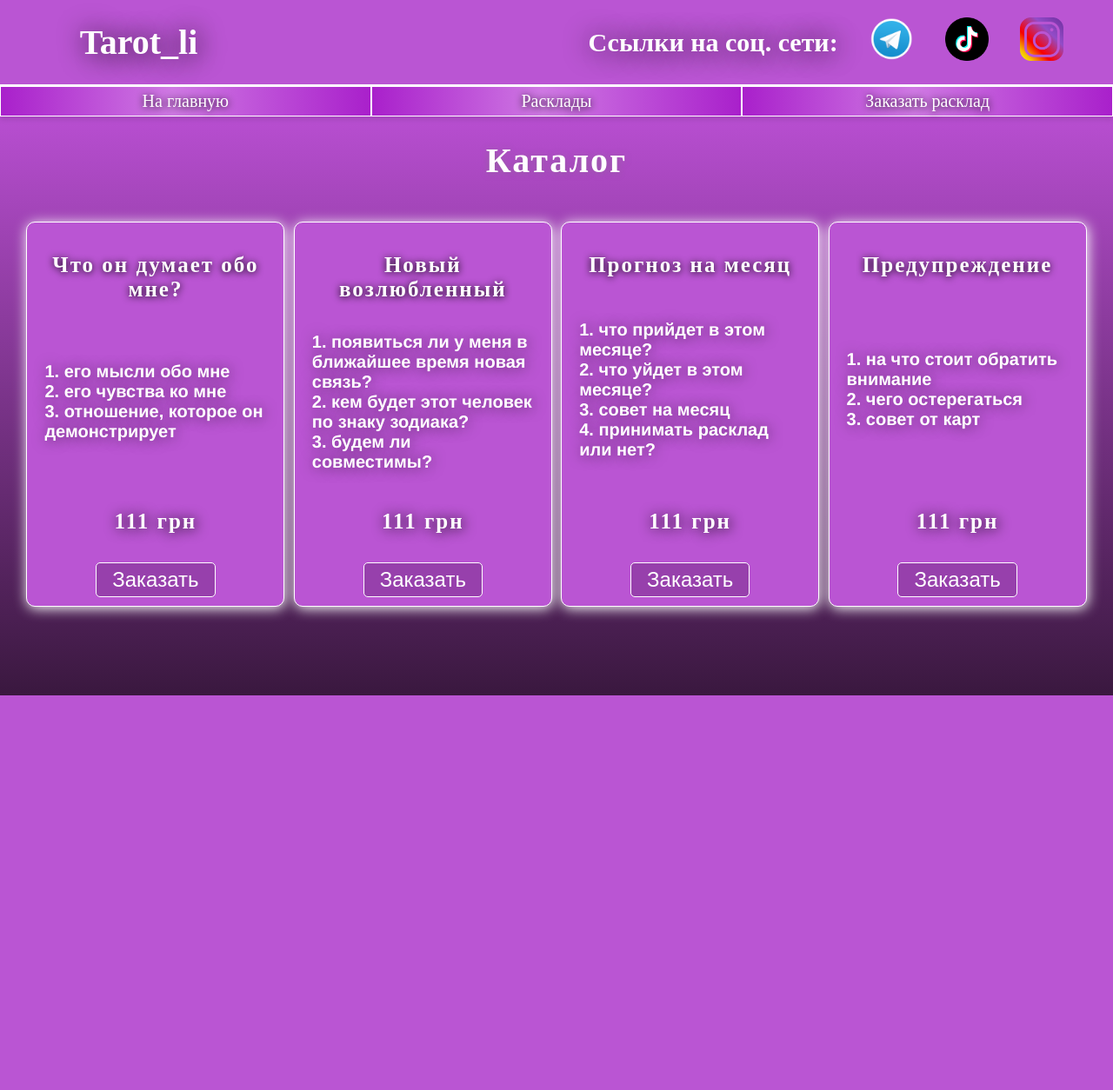
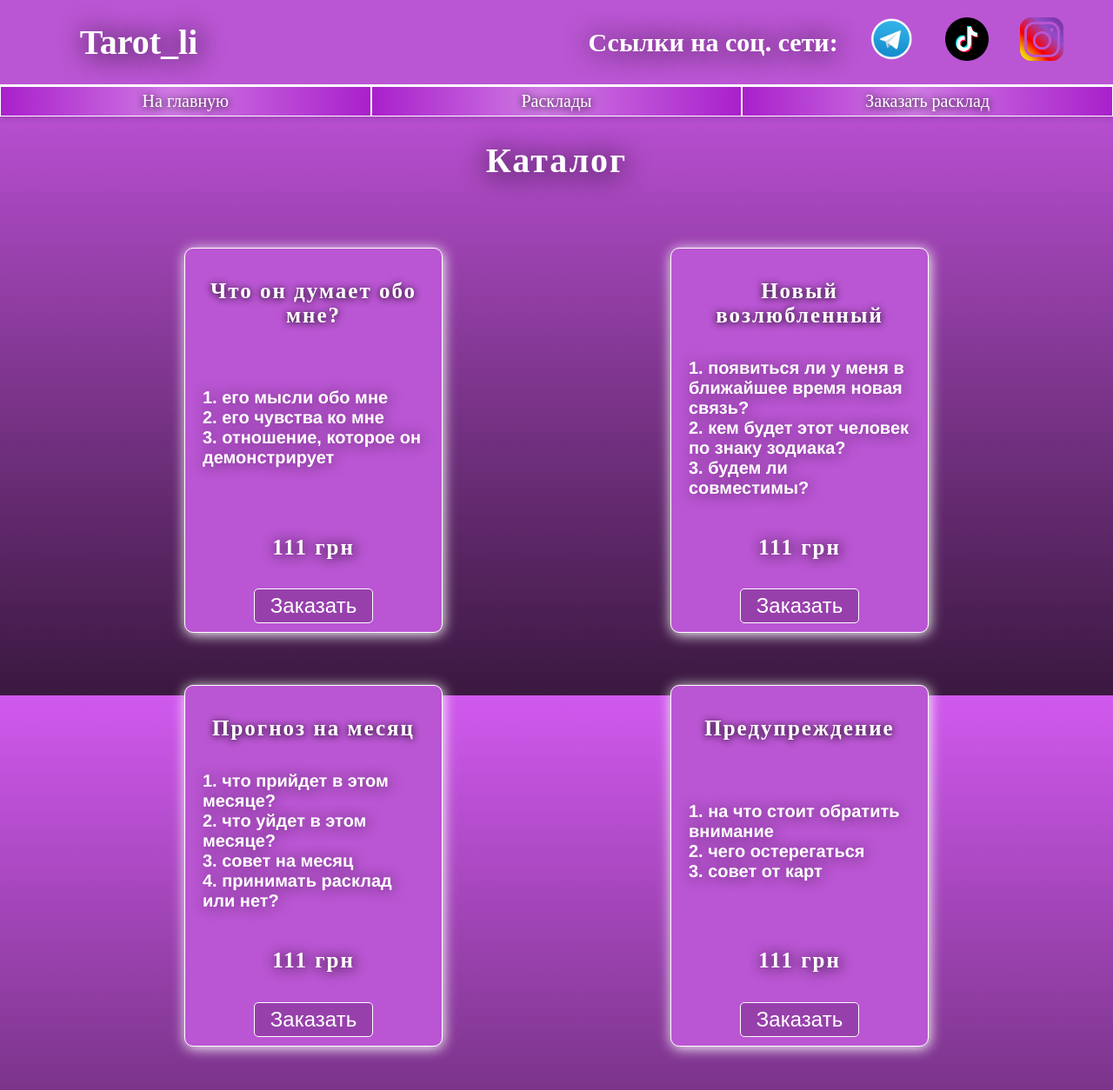
Before and after one commit to Inquisitor-ua/Liberty, a Django app: page /catalog/ in a window 1280 px wide. Shown: the whole page at 87% size. Before the commit the page ends 800 px from the top, so only its background shows below. Run offline with Django 5.2, Linux system fonts and the light colour scheme; data comes from the database, SQL or seed files in the repository; both versions use the stored data as it was after the commit.

Commit message:
сайт

```diff
--- a/auction/web/static/web/css/index.css
+++ b/auction/web/static/web/css/index.css
@@ -7,9 +7,9 @@ body{
     color: white;
     font-family: "Renju";
    /* background-image: url(https://encrypted-tbn0.gstatic.com/images?q=tbn:ANd9GcRe_k6gWznLD6JLhmnA4y1MpGWdZGVg1-P2Bg&s);*/
-    background-size: 100% 100vh;
+    background-size: 100% 100%;
     background-position: center;
-    background-repeat:no-repeat;
+    background-repeat: auto;
     /* background-size: contain; */
 }
 /*body::before {
@@ -68,6 +68,8 @@ a{
 h1{
     text-align: center;
     text-shadow: 1px 1px 15px rgb(0, 0, 0);
+    text-shadow: 1px 2px 30px rgb(0, 0, 0);
+    font-size: 40px;
 }
 p{
     font-weight: bolder;
@@ -107,7 +109,7 @@ p{
 .menu-button:hover, .form-button:hover{
     /*background-color: rgb(219, 112, 219);*/
     box-shadow: 0px 4px 6px rgba(0, 0, 0, 0.1);
-    background-color: rgb(255, 1, 1);
+    background-color: rgb(102, 42, 109);
     transition-duration: 100ms;
 }
 @font-face{
@@ -127,6 +129,7 @@ p{
     justify-content: space-between;
     align-items: center;
     font-size: 20px;
+    margin: 30px 70px;
 }
 .tovar h3, .tovar h4, .catalog h1{
     font-weight: bolder;
@@ -157,7 +160,8 @@ p{
 }
 .catalog h1{
     font-size: 40px;
-    text-shadow: 0px 1px 8px rgba(121, 121, 121, 0.447);
+    text-shadow: 1px 2px 30px rgb(0, 0, 0);
+    font-size: 40px;
 }
 .description{
     font-size: 20px;
@@ -212,6 +216,7 @@ footer p{
     display: flex;
     flex-direction: row;
     justify-content: space-evenly;
+    flex-wrap: wrap;
 }
 /* .animation{
     transition:
```
Also changed, not shown: auction/db.sqlite3.
